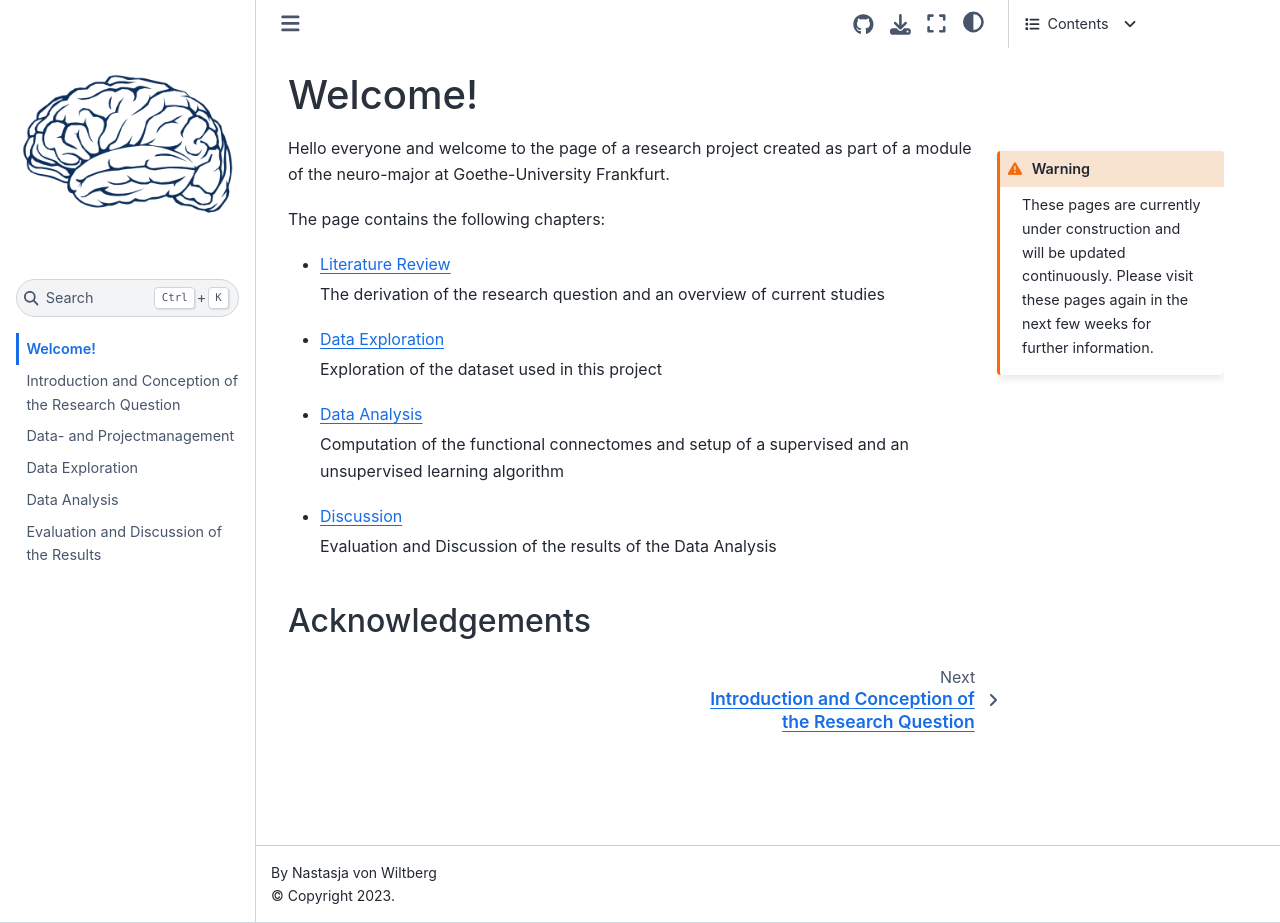
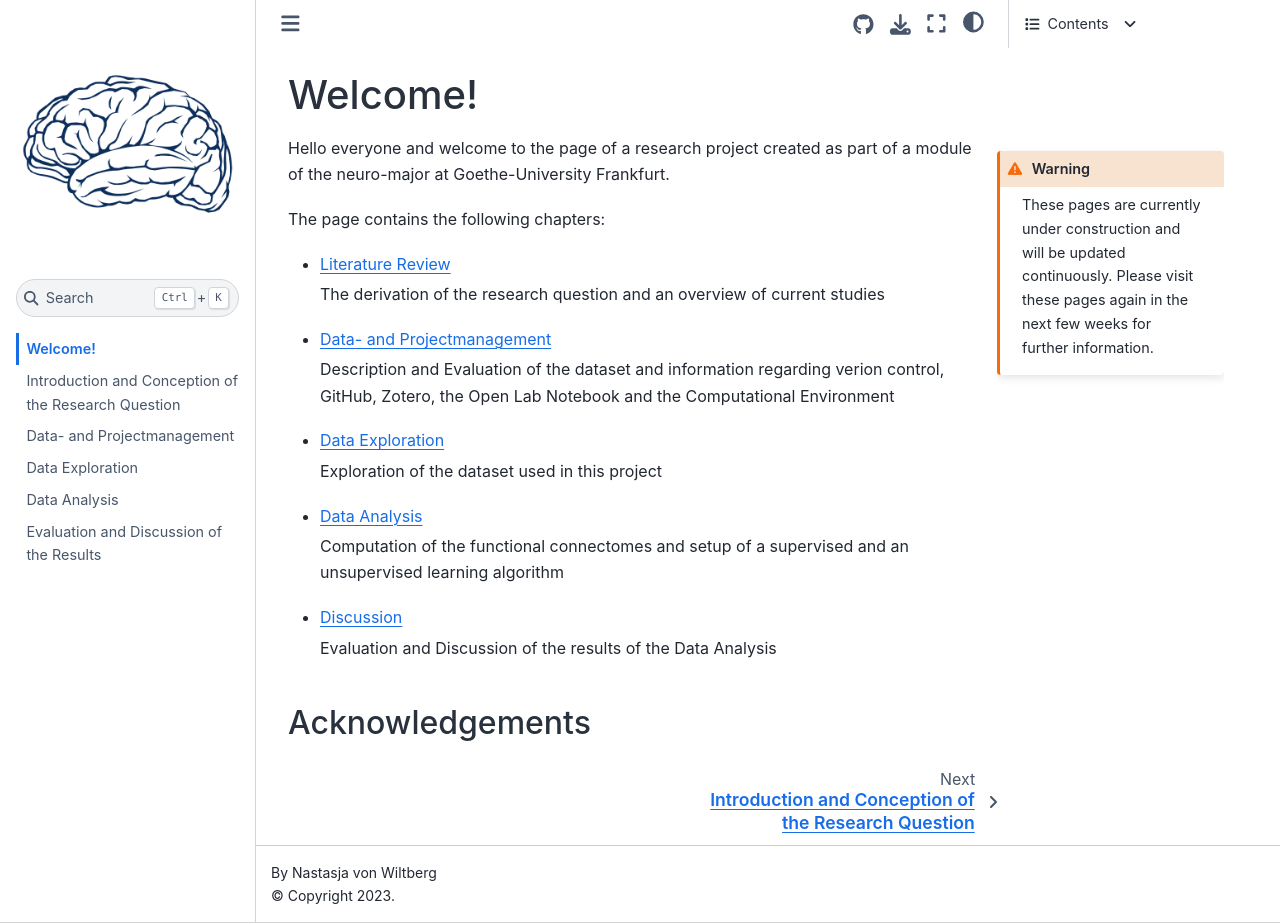
Before and after one commit to nwiltberg/project_msc05, a Jupyter Book: the page built from content/general_information/index.md, in a window 1280 px wide and 923 px high. Built offline with Jupyter Book 1.0.4 settings and Sphinx 7.4.7 and the Sphinx Book theme 1.1.4, drawn with Linux system fonts in a browser that asks for light colours.

Commit message:
added chapter about data and project management

```diff
--- a/content/general_information/index.md
+++ b/content/general_information/index.md
@@ -24,6 +24,10 @@ The page contains the following chapters:
 
    The derivation of the research question and an overview of current studies
 
+* [Data- and Projectmanagement](https://nwiltberg.github.io/project_msc05/code/Data_and_Projectmanagement.html)
+
+   Description and Evaluation of the dataset and information regarding verion control, GitHub, Zotero, the Open Lab Notebook and the Computational Environment
+
 * [Data Exploration](https://nwiltberg.github.io/project_msc05/code/Data_Exploration.html#)
 
    Exploration of the dataset used in this project
```
